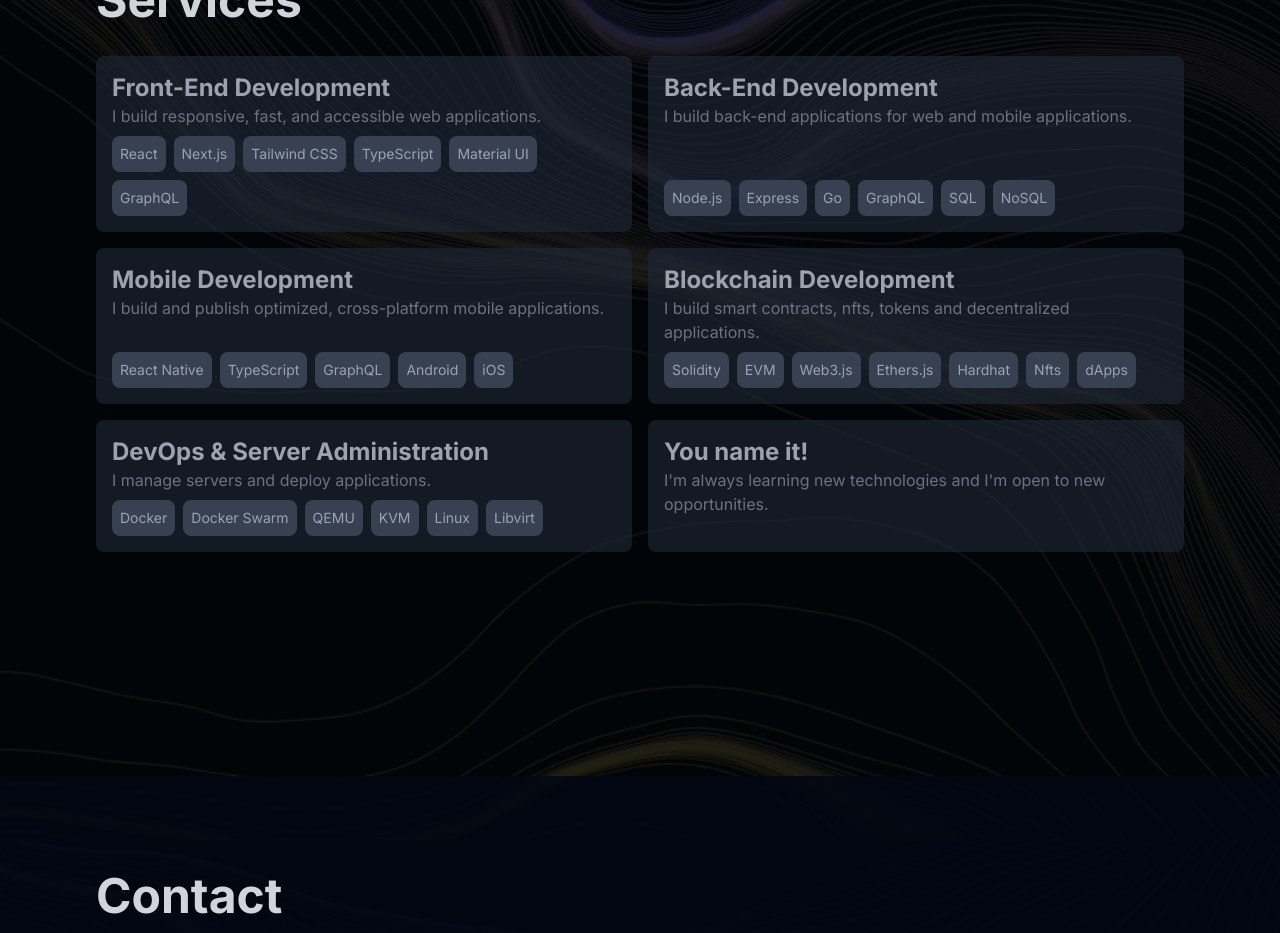
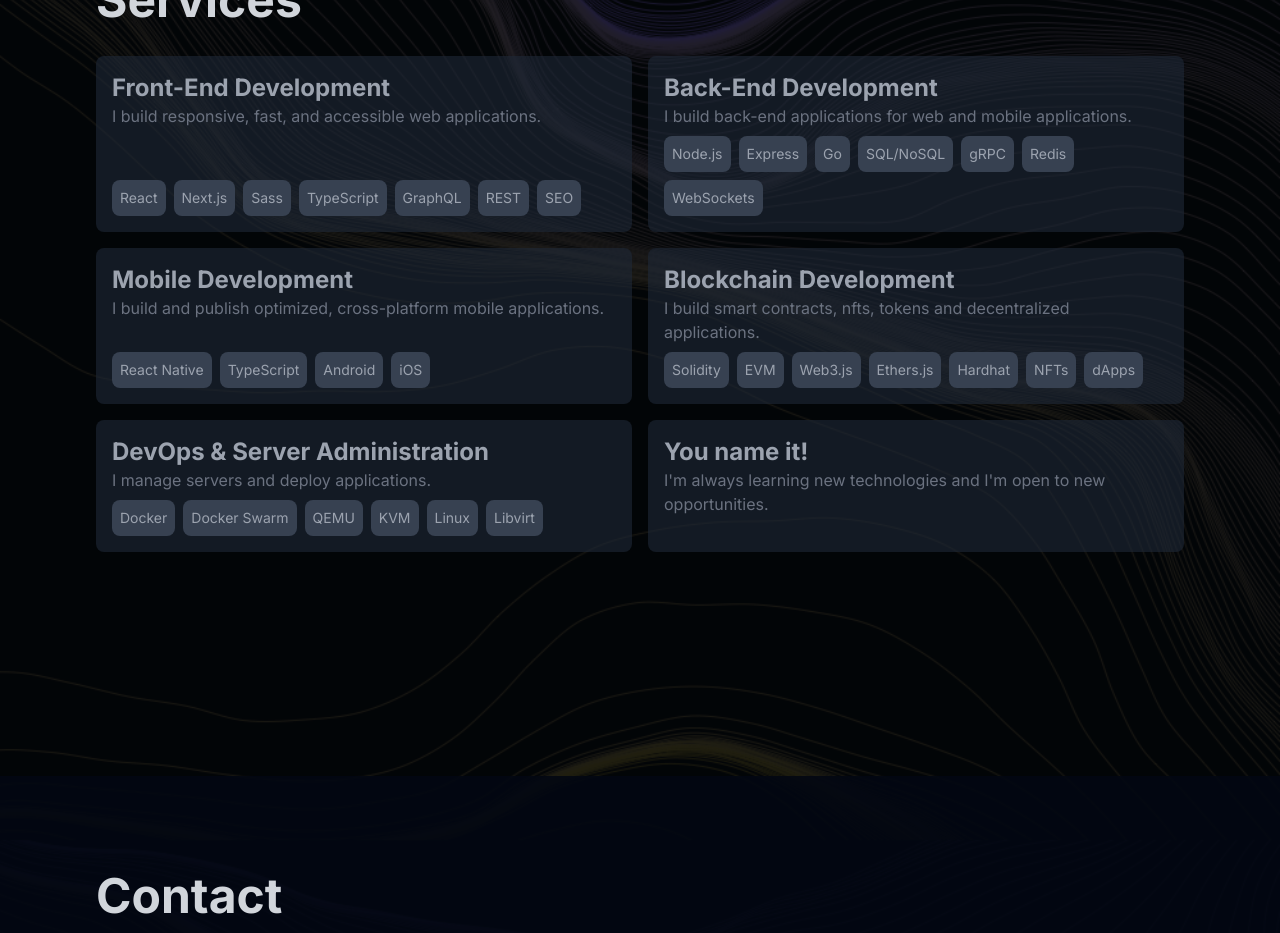
Before and after one commit to zxselimcan/zxselimcan.github.io, a Next.js app: page / in a window 1280 px wide. Shown: the part 1720-2653 px from the top of the page. Built offline with nearby package versions, Linux system fonts and the light colour scheme.

Commit message:
services update

```diff
--- a/src/components/services.ts
+++ b/src/components/services.ts
@@ -4,22 +4,22 @@ const services: Service[] = [
     {
         title: "Front-End Development",
         description: "I build responsive, fast, and accessible web applications.",
-        stack: ["React", "Next.js", "Tailwind CSS", "TypeScript", "Material UI", "GraphQL"],
+        stack: ["React", "Next.js", "Sass", "TypeScript", "GraphQL", "REST", "SEO"],
     },
     {
         title: "Back-End Development",
         description: "I build back-end applications for web and mobile applications.",
-        stack: ["Node.js", "Express", "Go", "GraphQL", "SQL", "NoSQL"],
+        stack: ["Node.js", "Express", "Go", "SQL/NoSQL", "gRPC", "Redis", "WebSockets"],
     },
     {
         title: "Mobile Development",
         description: "I build and publish optimized, cross-platform mobile applications.",
-        stack: ["React Native", "TypeScript", "GraphQL", "Android", "iOS"],
+        stack: ["React Native", "TypeScript", "Android", "iOS"],
     },
     {
         title: "Blockchain Development",
         description: "I build smart contracts, nfts, tokens and decentralized applications.",
-        stack: ["Solidity", "EVM", "Web3.js", "Ethers.js", "Hardhat", "Nfts", "dApps"],
+        stack: ["Solidity", "EVM", "Web3.js", "Ethers.js", "Hardhat", "NFTs", "dApps"],
     },
     {
         title: "DevOps & Server Administration",
```
